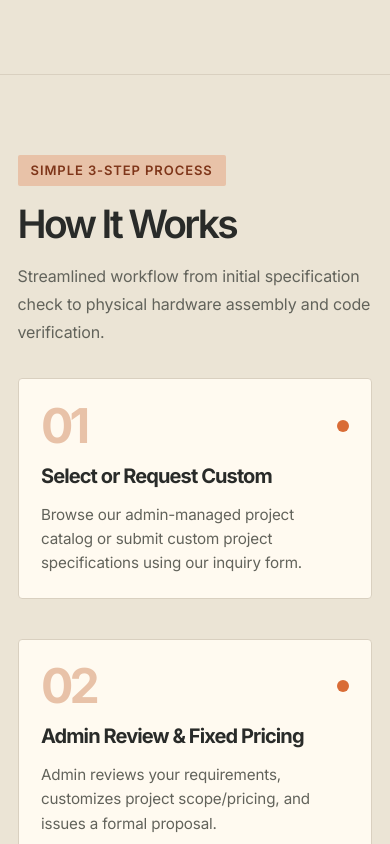
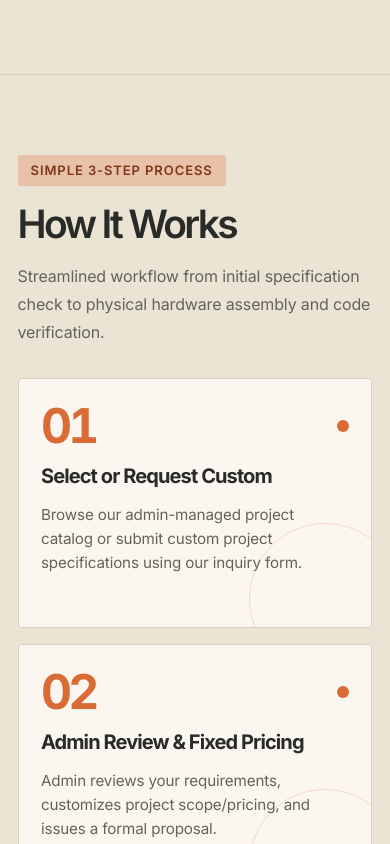
Before and after one commit to hmore8655-eng/protolabs-platform, a React (Vite) app: page / in a window 390 px wide. Shown: the part 11156-12000 px from the top of the page. Built offline with nearby package versions, Linux system fonts and the light colour scheme; no server answers.

Commit message:
design(sections): refine process portfolio and contact layouts

```diff
--- a/src/index.css
+++ b/src/index.css
@@ -842,3 +842,117 @@ h1, h2, h3, h4, .section-title {
   #catalog .card-hover { transition: none; }
   #catalog .card-hover:hover { transform: none; }
 }
+
+
+/* Fourth design pass — portfolio, process and inquiry experience */
+#process .container > div:nth-child(2) {
+  gap: clamp(1rem, 2.2vw, 1.6rem) !important;
+}
+#process .container > div:nth-child(2) > div {
+  position: relative;
+  min-height: 250px;
+  overflow: hidden;
+  border-radius: 4px !important;
+  border: 1px solid #d8cec0 !important;
+  background: #fbf7f0 !important;
+}
+#process .container > div:nth-child(2) > div::after {
+  content: '';
+  position: absolute;
+  right: -30px;
+  bottom: -48px;
+  width: 150px;
+  height: 150px;
+  border: 1px solid rgba(217,108,54,.22);
+  border-radius: 50%;
+  pointer-events: none;
+}
+#process .container > div:nth-child(2) > div > div:first-child > span {
+  color: #d96c36 !important;
+  font-variant-numeric: tabular-nums;
+}
+#why-us .container > div:nth-child(2) {
+  gap: 0 !important;
+  border-top: 1px solid #d8cec0;
+  border-left: 1px solid #d8cec0;
+}
+#why-us .container > div:nth-child(2) > div {
+  border-radius: 0 !important;
+  border: 0 !important;
+  border-right: 1px solid #d8cec0 !important;
+  border-bottom: 1px solid #d8cec0 !important;
+  padding: clamp(1.25rem, 2.5vw, 2.25rem) !important;
+}
+#portfolio .container > div:nth-child(2) {
+  justify-content: flex-start !important;
+  gap: .45rem !important;
+}
+#portfolio .container > div:nth-child(2) button {
+  min-height: 40px;
+  border: 1px solid #d8cec0 !important;
+  background: transparent !important;
+  color: #55534e !important;
+  padding: .65rem .9rem !important;
+}
+#portfolio .container > div:nth-child(2) button[aria-pressed="true"],
+#portfolio .container > div:nth-child(2) button.active {
+  background: #343638 !important;
+  color: #f4ebdd !important;
+  border-color: #343638 !important;
+}
+#portfolio .container > div:nth-child(3) {
+  gap: 1rem !important;
+}
+#portfolio .container > div:nth-child(3) > div {
+  overflow: hidden;
+}
+#portfolio .container > div:nth-child(3) img {
+  display: block;
+  width: 100%;
+  aspect-ratio: 4 / 3;
+  object-fit: cover;
+}
+#portfolio .container > div:nth-child(3) > div > div:last-child {
+  padding: clamp(1rem, 2vw, 1.5rem) !important;
+}
+#contact .container > div:nth-child(2) {
+  border: 1px solid #d8cec0 !important;
+  border-radius: 4px !important;
+  background: #fbf7f0 !important;
+  box-shadow: 0 18px 50px rgba(52,54,56,.055);
+}
+#contact .container > div:nth-child(2) input,
+#contact .container > div:nth-child(2) textarea,
+#contact .container > div:nth-child(2) select {
+  border: 1px solid #d8cec0 !important;
+  border-radius: 3px !important;
+  background: #fffdf8 !important;
+  color: #343638 !important;
+  min-height: 46px;
+}
+#contact .container > div:nth-child(2) textarea {
+  min-height: 130px;
+}
+#contact .container > div:nth-child(2) input:focus,
+#contact .container > div:nth-child(2) textarea:focus,
+#contact .container > div:nth-child(2) select:focus {
+  border-color: #d96c36 !important;
+  box-shadow: 0 0 0 3px rgba(217,108,54,.12);
+}
+#contact .container > div:nth-child(2) label {
+  color: #55534e;
+  font-size: .82rem;
+  font-weight: 600;
+}
+@media (max-width: 767px) {
+  #why-us .container > div:nth-child(2) {
+    grid-template-columns: 1fr !important;
+  }
+  #portfolio .container > div:nth-child(2) {
+    justify-content: flex-start !important;
+  }
+}
+@media (prefers-reduced-motion: reduce) {
+  #portfolio .container > div:nth-child(3) img { transition: none; }
+  #portfolio .container > div:nth-child(3) > div:hover img { transform: none; }
+}
```
